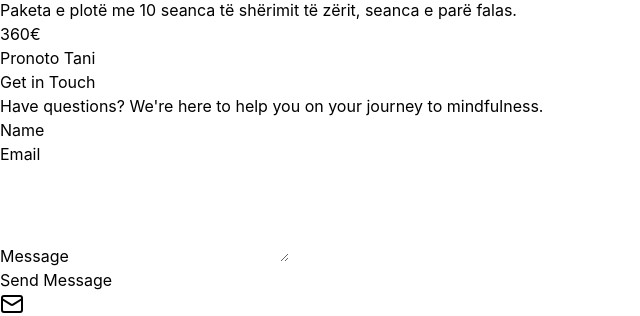
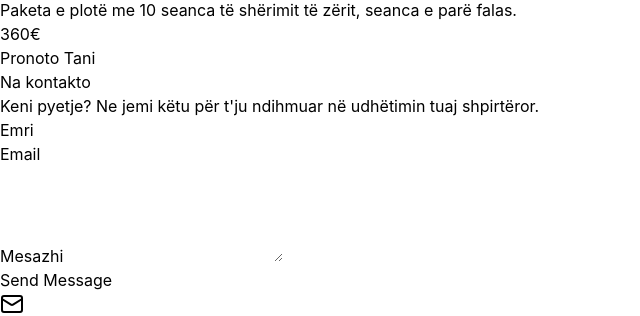
Before and after one commit to Anest2009/stacionihyjnore2, a React (Vite) app: page / in a window 1280 px wide. Shown: the part 6123-6439 px from the top of the page, without its empty margins (0-640 px from the left). Built offline with nearby package versions, Linux system fonts and the light colour scheme.

Commit message:
Update Contact.tsx

```diff
--- a/src/components/Contact.tsx
+++ b/src/components/Contact.tsx
@@ -10,8 +10,8 @@ export function Contact() {
     return (
       <section id="contact" className="py-24 bg-gradient-to-b from-white to-[#B5CDA3]/5">
         <div className="text-center">
-          <h2 className="text-3xl font-serif text-gray-900 mb-4">Thank You!</h2>
-          <p className="text-gray-600">Your message has been successfully sent. We'll get back to you soon!</p>
+          <h2 className="text-3xl font-serif text-gray-900 mb-4">Faleminderit!</h2>
+          <p className="text-gray-600">Mesazhi juaj është dërguar me sukses. Ne do të kthejmë përgjigje së shpejti!</p>
         </div>
       </section>
     );
@@ -21,9 +21,9 @@ export function Contact() {
     <section id="contact" className="py-24 bg-gradient-to-b from-white to-[#B5CDA3]/5">
       <div className="max-w-7xl mx-auto px-4 sm:px-6 lg:px-8">
         <div className="text-center mb-16">
-          <h2 className="text-3xl font-serif text-gray-900 mb-4">Get in Touch</h2>
+          <h2 className="text-3xl font-serif text-gray-900 mb-4">Na kontakto</h2>
           <p className="text-gray-600 max-w-2xl mx-auto">
-            Have questions? We're here to help you on your journey to mindfulness.
+            Keni pyetje? Ne jemi këtu për t'ju ndihmuar në udhëtimin tuaj shpirtëror.
           </p>
         </div>
 
@@ -31,7 +31,7 @@ export function Contact() {
           <div className="bg-white/50 backdrop-blur-sm p-8 rounded-xl shadow-lg border border-[#B5CDA3]/20">
             <form onSubmit={handleSubmit} className="space-y-6">
               <div>
-                <label htmlFor="name" className="block text-sm font-medium text-gray-700">Name</label>
+                <label htmlFor="name" className="block text-sm font-medium text-gray-700">Emri</label>
                 <input
                   id="name"
                   type="text"
@@ -53,7 +53,7 @@ export function Contact() {
                 <ValidationError prefix="Email" field="email" errors={state.errors} />
               </div>
               <div>
-                <label htmlFor="message" className="block text-sm font-medium text-gray-700">Message</label>
+                <label htmlFor="message" className="block text-sm font-medium text-gray-700">Mesazhi</label>
                 <textarea
                   id="message"
                   name="message"
@@ -72,7 +72,7 @@ export function Contact() {
           <div className="space-y-8">
             {[
               { icon: Mail, title: 'Email Us', content: 'stacionihyjnor@gmail.com' },
-              { icon: Phone, title: 'Call Us', content: '+1 (555) 123-4567' },
+              { icon: Phone, title: 'Call Us', content: '+44 7767 912303' },
               { icon: MapPin, title: 'Visit Us', content: '123 Mindfulness Street\nSerenity City, SC 12345' }
             ].map((item, index) => (
               <div key={index} className="group bg-white/50 backdrop-blur-sm p-6 rounded-xl shadow-lg border border-[#B5CDA3]/20 flex items-start hover:shadow-xl transition-all duration-300">
```
